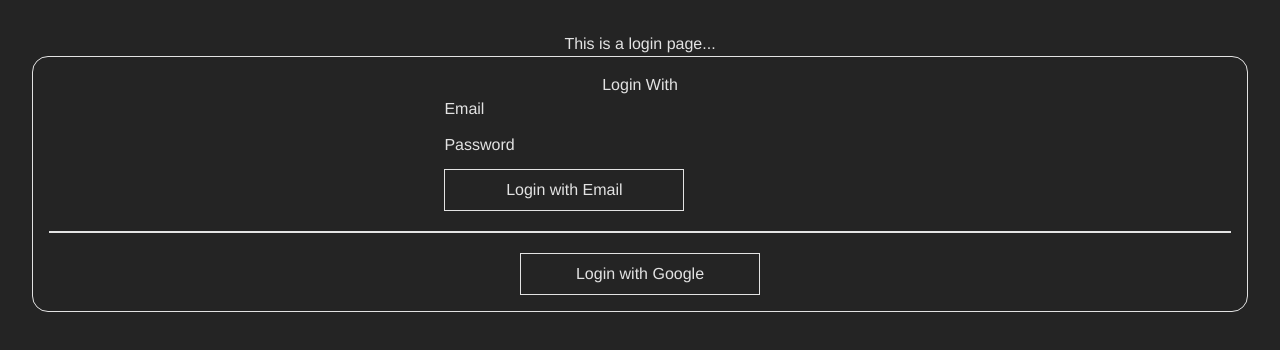
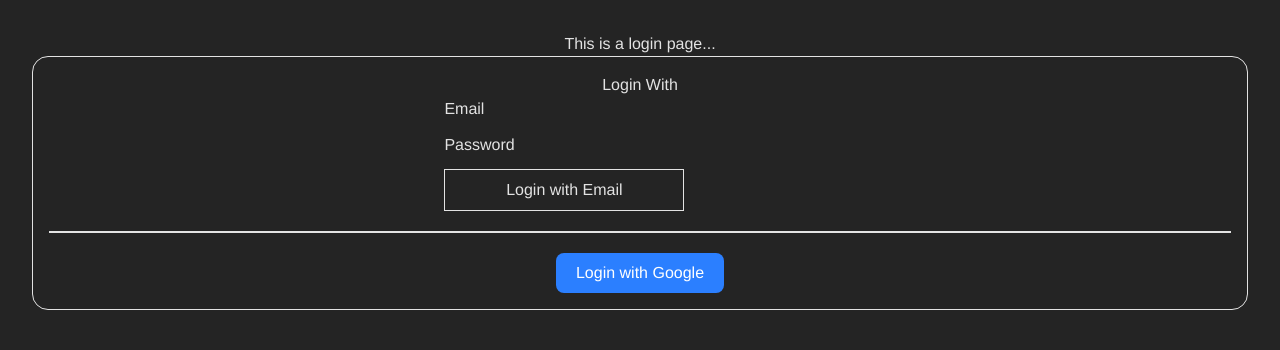
Before and after one commit to gyanAsh/react-hono-stater-kit, a React app in the folder frontend/: page /login in a window 1280 px wide. Shown: the top 350 px of the page. Built offline with nearby package versions, Linux system fonts and the light colour scheme; the HTML template or start-up script is replaced by a standard one; what @nanostores/persistent would draw is missing.

Commit message:
chore : .env variable example added

```diff
--- a/frontend/src/pages/Login/index.tsx
+++ b/frontend/src/pages/Login/index.tsx
@@ -1,3 +1,5 @@
+import { NavLink } from "react-router";
+
 const Login = () => {
   const handleClick = () => {
     // Redirect browser to backend OAuth endpoint
@@ -33,12 +35,14 @@ const Login = () => {
           </section>
 
           <div className="border-[0.5px] w-full"></div>
-          <a
-            className="border w-full max-w-60 hover:scale-105 active:scale-95
-           duration-75 ease-in-out cursor-pointer p-2 "
-            href={"/backend/auth/google"}
-          >
-            Login with Google
+
+          <a href={"/backend/auth/google"}>
+            <button
+              className="bg-blue-500 text-white px-5 py-2 rounded-lg hover:border w-full max-w-60 hover:scale-105 active:scale-95
+              duration-75 ease-in-out cursor-pointer "
+            >
+              Login with Google
+            </button>
           </a>
         </section>
       </div>
```
Also changed, not shown: 2 other files (tests, documents, lock files or other folders).
